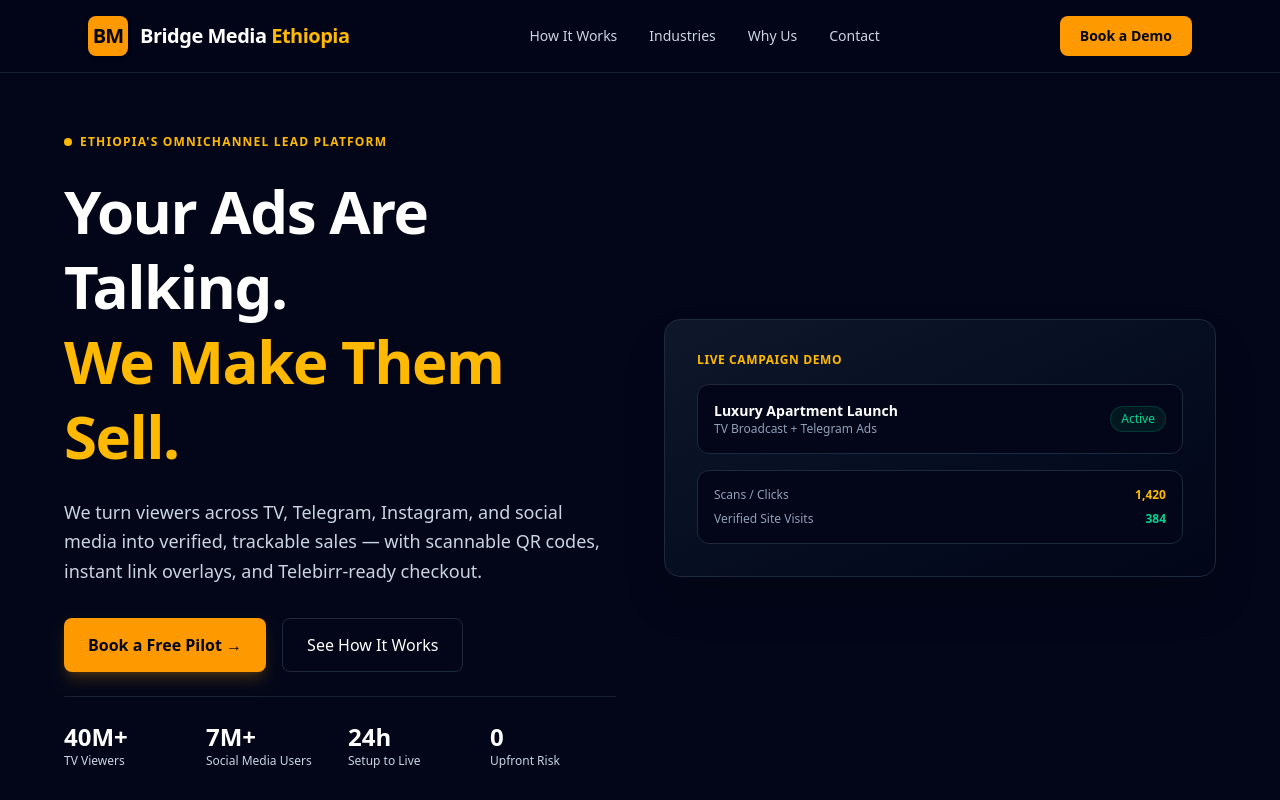
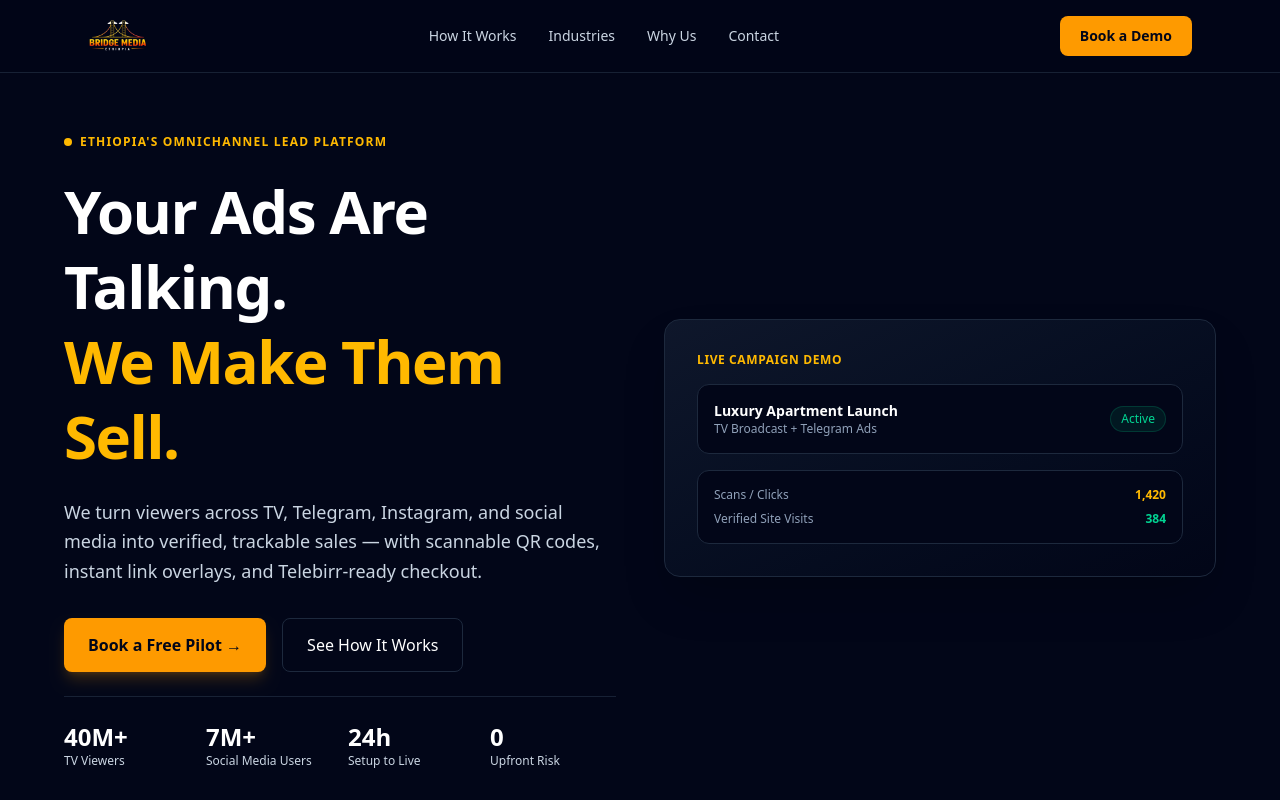
Before and after one commit to bridgemediaethiopia-blip/bridge-media-public, a Next.js app: page / in a window 1280 px wide. Shown: the top 800 px of the page. Built offline with nearby package versions, Linux system fonts and the light colour scheme.

Commit message:
Restore custom logo image and maintain updated hero headlines

```diff
--- a/app/page.tsx
+++ b/app/page.tsx
@@ -54,13 +54,14 @@
       {/* ---------- NAVIGATION ---------- */}
       <nav className="fixed top-0 left-0 right-0 z-40 bg-slate-950/80 backdrop-blur-md border-b border-slate-800/80">
         <div className="max-w-6xl mx-auto px-6 py-4 flex items-center justify-between">
+
+          {/* LOGO IMAGE */}
           <div className="flex items-center gap-3">
-            <div className="flex items-center justify-center bg-amber-500 text-slate-950 font-black rounded-lg h-10 w-10 text-xl tracking-tighter shadow-md">
-              BM
-            </div>
-            <span className="text-xl font-bold tracking-tight text-white">
-              Bridge Media <span className="text-amber-400">Ethiopia</span>
-            </span>
+            <img
+              src="/logo.png"
+              alt="Bridge Media Ethiopia Logo"
+              className="h-10 w-auto object-contain"
+            />
           </div>
 
           <div className="hidden md:flex items-center gap-8 text-sm text-slate-300">
@@ -88,7 +89,7 @@
               Ethiopia's Omnichannel Lead Platform
             </div>
 
-            {/* EXACT MOTTO/HEADLINE */}
+            {/* MAIN HEADLINE */}
             <h1 className="text-4xl sm:text-5xl md:text-6xl font-bold tracking-tight leading-tight text-white">
               Your Ads Are Talking. <br />
               <span className="text-amber-400">We Make Them Sell.</span>
@@ -113,7 +114,7 @@
               </button>
             </div>
 
-            {/* UPDATED STATS BAR: REAL MARKET NUMBERS */}
+            {/* MARKET REACH STATS */}
             <div className="grid grid-cols-2 sm:grid-cols-4 gap-4 pt-6 border-t border-slate-800/80">
               <div>
                 <div className="text-2xl font-bold text-white">40M+</div>
```
